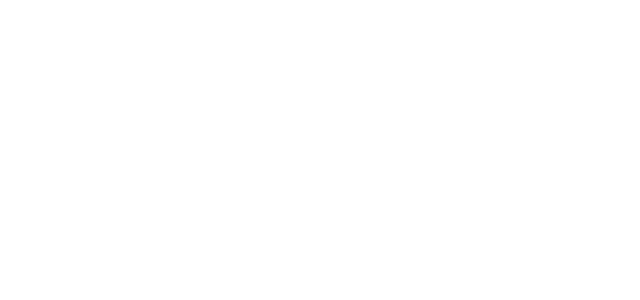
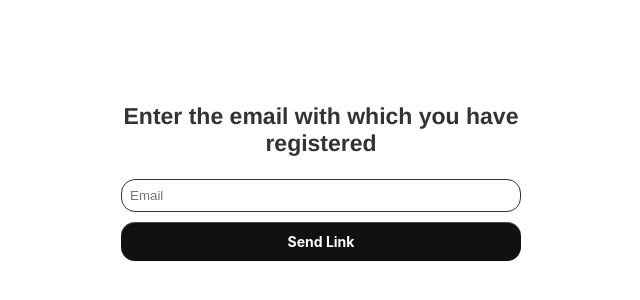
Before and after one commit to suryansh2206/Expense-Tracker, a React (Create React App) app: page /resetpassword in a window 1280 px wide. Before the commit this address had no page. Shown: the part 178-478 px from the top of the page, without its empty margins (319-959 px from the left). Built offline with nearby package versions, Linux system fonts and the light colour scheme.

Commit message:
reset password functionality

```diff
--- a/src/App.js
+++ b/src/App.js
@@ -7,6 +7,7 @@
 import AuthContext from "./Store/auth-context";
 import Welcome from "./Components/Pages/Welcome";
 import UpdateProfile from "./Components/Pages/UpdateProfile";
+import ResetPassword from "./Components/Auth/ResetPassword"
 
 function App() {
   const authCtx = useContext(AuthContext);
@@ -16,6 +17,7 @@
       {<Route path="signup" element={<SignUp />} />}
       <Route path="/" element={<Welcome />} />
       <Route path="/updateprofile" element={<UpdateProfile />} />
+      <Route path="/resetpassword" element={<ResetPassword />} />
     </Routes>
   );
 }
--- a/src/Components/Auth/LogIn.css
+++ b/src/Components/Auth/LogIn.css
@@ -7,7 +7,7 @@
 
 .form-box {
   max-width: 300px;
-  background: #f1f7fe;
+  background: #92b5dd;
   overflow: hidden;
   border-radius: 16px;
   color: #010101;
--- a/src/Components/Auth/LogIn.js
+++ b/src/Components/Auth/LogIn.js
@@ -75,12 +75,15 @@
               ref={passwordInputRef}
             />
           </div>
+          <NavLink activeClassName="active" className="link" to="/resetpassword">
+              <>Forgot password?</>
+            </NavLink>
           <button onClick={loginHandler}>Log In</button>
         </form>
         <div className="form-section">
           <p>
             Don't have an account?{" "}
-            <NavLink activeClassName="active" className="link" to="/signup">
+            <NavLink to="/signup">
               <>Sign up</>
             </NavLink>
           </p>
--- /dev/null
+++ b/src/Components/Auth/ResetPassword.js
@@ -0,0 +1,58 @@
+import { useRef, useState } from "react";
+import "../Pages/UpdateProfile.css";
+
+const ResetPassword = () => {
+  const emailInputRef = useRef();
+  const [isLoading, setIsLoading] = useState(false);
+
+  const resetHandler = (event) => {
+    event.preventDefault();
+    setIsLoading(true);
+    const email = emailInputRef.current.value;
+
+    fetch(
+      "https://identitytoolkit.googleapis.com/v1/accounts:sendOobCode?key=AIzaSyCY-VGJzQO4PuIAWLAzUqOd4c2XvpMOQFs",
+      {
+        method: "POST",
+        body: JSON.stringify({
+          requestType: "PASSWORD_RESET",
+          email: email,
+        }),
+        headers: {
+          "Content-Type": "application/json",
+        },
+      }
+    ).then((res) => {
+      setIsLoading(false);
+      if (res.ok) {
+        res.json().then((data) => console.log(data));
+        alert("Reset password link sent");
+      } else {
+        return res.json().then((data) => {
+          alert(data.error.message);
+        });
+      }
+    });
+  };
+
+  return (
+    <div className="container">
+      <div className="card">
+        <span className="card__title">
+          Enter the email with which you have registered
+        </span>
+        <div className="card__form">
+          <input placeholder="Email" type="text" required ref={emailInputRef} />
+          {!isLoading && (
+            <button className="sign-up" onClick={resetHandler}>
+              Send Link
+            </button>
+          )}
+          {isLoading && <p>Sending link Please wait</p>}
+        </div>
+      </div>
+    </div>
+  );
+};
+
+export default ResetPassword;
```
